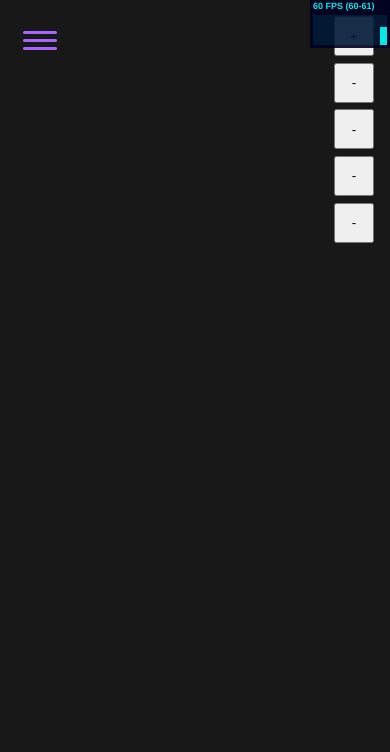
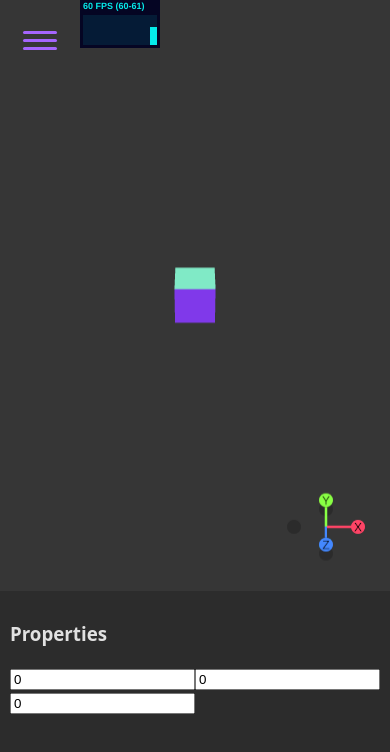
Before and after one commit to Samuel-KW/VanPoint, a website built with Vite: page index.html in a window 390 px wide. Built offline with nearby package versions, Linux system fonts and the light colour scheme.

Commit message:
feat: improved responsive ui

```diff
--- a/index.html
+++ b/index.html
@@ -10,6 +10,12 @@
 </head>
 
 <body>
+
+	<div id="load-container">
+		<h3 id="load-header"></h3>
+		<h4 id="load-details"></h4>
+		<progress id="load-progress" value="0"></progress>
+	</div>
 
 	<div id="start-overlay" style="display: none;">
 		<label id="drop-zone">
@@ -40,13 +46,7 @@
 
 		<div class="interface">
 			<div id="viewport">
-				<div id="widgets">
-					<button id="axisGizmo">+</button>
-					<button>-</button>
-					<button>-</button>
-					<button>-</button>
-					<button>-</button>
-				</div>
+				<div id="widgets"></div>
 				<div id="render-area"></div>
 			</div>
 			<div id="property-panel">
--- a/src/addons/geometry/GeometryAddon.ts
+++ b/src/addons/geometry/GeometryAddon.ts
@@ -11,7 +11,7 @@ export class GeometryAddon extends Addon {
 	private properties?: HTMLDivElement;
 	private hidden = false;
 
-	async onRegister(ctx: AddonContext) {
+	async onRegister(_: AddonContext) {
 		const geometry = new THREE.BoxGeometry(1, 1, 1);
 		const material = new THREE.MeshPhongMaterial({
 			color: 0x00ffff,
--- a/src/addons/viewport/ViewportAddon.ts
+++ b/src/addons/viewport/ViewportAddon.ts
@@ -18,7 +18,7 @@ export class ViewportAddon extends Addon {
 	ambientLight?: THREE.AmbientLight;
 	directionalLight?: THREE.DirectionalLight;
 
-	ui?: { [key: string]: HTMLElement };
+	resizeObserver?: ResizeObserver;
 	styles: CSSStyleDeclaration = getComputedStyle(document.documentElement);
 	enabled = false;
 	debug = false;
@@ -26,13 +26,21 @@ export class ViewportAddon extends Addon {
 	async onRegister(ctx: AddonContext) {
 		if (ctx.debug) {
 			this.stats = new Stats();
-			this.stats.dom.style = "position:absolute;cursor:pointer;opacity:0.9;top:0;right:0;"
+			this.stats.dom.style = "position:absolute;cursor:pointer;opacity:0.9;top:0;left:5em;"
 			this.debug = true;
 		}
 
-		this.ui = ctx.ui;
-		const width = window.innerWidth - this.ui.propertyPanel.offsetWidth;
-		const height = window.innerHeight - this.ui.toolbar.offsetHeight;
+		this.resizeObserver = new ResizeObserver(entries => {
+			const entry = entries[0];
+			const width = entry.contentRect.width;
+			const height = entry.contentRect.height;
+			ctx.viewport.renderer.setSize(width, height);
+			ctx.viewport.camera.aspect = width / height;
+			ctx.viewport.camera.updateProjectionMatrix();
+		});
+
+		const width = ctx.ui.viewport.offsetWidth;
+		const height = ctx.ui.viewport.offsetHeight;
 
 		this.scene = ctx.viewport.scene;
 		this.scene.background = new THREE.Color(this.styles.getPropertyValue("--bg-color-3"));
@@ -61,7 +69,7 @@ export class ViewportAddon extends Addon {
 	}
 
 	async onEnable(ctx: AddonContext) {
-		if (!this.scene || !this.camera || !this.renderer || !this.controls || !this.helper || !this.ambientLight || !this.directionalLight) {
+		if (!this.scene || !this.camera || !this.renderer || !this.controls || !this.helper || !this.ambientLight || !this.directionalLight || !this.resizeObserver) {
 			return;
 		}
 
@@ -70,20 +78,19 @@ export class ViewportAddon extends Addon {
 			this.debug = true;
 		}
 
-		window.addEventListener("resize", () => this.onResize());
+		this.resizeObserver.observe(ctx.ui.viewport);
 
 		this.scene.add(this.ambientLight);
 		this.scene.add(this.directionalLight);
 
 		ctx.ui.renderArea.appendChild(this.renderer.domElement);
 
-		this.ui = ctx.ui;
 		this.enabled = true;
 		this.animate();
 	}
 
 	async onDisable(ctx: AddonContext) {
-		if (!this.scene || !this.camera || !this.renderer || !this.ambientLight || !this.directionalLight) {
+		if (!this.scene || !this.camera || !this.renderer || !this.ambientLight || !this.directionalLight || !this.resizeObserver) {
 			return;
 		}
 
@@ -93,23 +100,23 @@ export class ViewportAddon extends Addon {
 			ctx.ui.renderArea.removeChild(this.stats.dom);
 		}
 
-		window.removeEventListener("resize", () => this.onResize());
+		this.resizeObserver.unobserve(ctx.ui.viewport);
 
 		this.scene.remove(this.ambientLight);
 		this.scene.remove(this.directionalLight);
 
 		ctx.ui.renderArea.removeChild(this.renderer.domElement);
 		this.enabled = false;
-		this.viewport = undefined;
 	}
 
 	async onDestroy(_: AddonContext) {
-		if (!this.scene || !this.camera || !this.renderer || !this.controls || !this.helper || !this.ambientLight || !this.directionalLight) {
+		if (!this.scene || !this.camera || !this.renderer || !this.controls || !this.helper || !this.ambientLight || !this.directionalLight || !this.resizeObserver) {
 			return;
 		}
 		this.enabled = false;
 		alert("Warning: You have removed the core viewport addon. This may cause issues with the application.");
 
+		this.resizeObserver.disconnect();
 		this.scene.clear();
 		this.renderer.dispose();
 		this.ambientLight.dispose();
@@ -117,6 +124,7 @@ export class ViewportAddon extends Addon {
 		this.controls.dispose();
 		this.helper.dispose();
 
+		this.resizeObserver = undefined;
 		this.scene = undefined;
 		this.camera = undefined;
 		this.renderer = undefined;
@@ -125,22 +133,10 @@ export class ViewportAddon extends Addon {
 		this.stats = undefined;
 		this.ambientLight = undefined;
 		this.directionalLight = undefined;
-		this.ui = undefined;
 	}
 
 	exports() {
 		return {};
-	}
-
-	onResize() {
-		if (!this.camera || !this.renderer || !this.ui) {
-			return
-		}
-		const width = window.innerWidth - this.ui.propertyPanel.offsetWidth;
-		const height = window.innerHeight - this.ui.toolbar.offsetHeight;
-		this.camera.aspect = width / height;
-		this.camera.updateProjectionMatrix()
-		this.renderer.setSize(width, height);
 	}
 
 	animate() {
--- a/src/ui/components/addonLoaderScreen/loader.css
+++ b/src/ui/components/addonLoaderScreen/loader.css
@@ -1,4 +1,4 @@
-.load-container {
+#load-container {
 	display: flex;
 	flex-direction: column;
 	justify-content: center;
--- a/src/ui/components/addonLoaderScreen/loader.ts
+++ b/src/ui/components/addonLoaderScreen/loader.ts
@@ -11,20 +11,12 @@ interface AddonMap {
 
 // Register and enable all addons
 export async function loadInitialAddons(manager: AddonManager, addons: AddonMap, debug = false) {
-
-	const container = document.createElement("div");
-	const progressHeader = document.createElement("h3");
-	const progressDetails = document.createElement("h4")
-	const progressBar = document.createElement("progress");
-
-	container.classList.add("load-container");
-	container.appendChild(progressHeader);
-	container.appendChild(progressDetails);
-	container.appendChild(progressBar);
-	document.body.appendChild(container);
+	const container = document.getElementById("load-container") as HTMLDivElement;
+	const progressHeader = document.getElementById("load-header") as HTMLHeadingElement;
+	const progressDetails = document.getElementById("load-details") as HTMLHeadingElement;
+	const progressBar = document.getElementById("load-progress") as HTMLProgressElement;
 
 	// Each addon has register and enable operations
-	progressBar.value = 0;
 	progressBar.max = Object.values(addons)
 		.reduce((sum, array) => sum + array.length, 0) * 2;
 
--- a/src/ui/components/interface/interface.css
+++ b/src/ui/components/interface/interface.css
@@ -16,11 +16,20 @@
 		position: relative;
 		flex-grow: 1;
 		height: 100%;
+
+		#render-area {
+			position: absolute;
+			z-index: 5;
+		}
 	}
 }
 
 @media only screen and (max-width: 600px) {
 	.interface {
 		flex-direction: column;
+
+		#viewport {
+			max-height: 70%;
+		}
 	}
 }
--- a/src/ui/components/propertyMenu/property.css
+++ b/src/ui/components/propertyMenu/property.css
@@ -1,6 +1,6 @@
 #property-panel {
 	display: inline-block;
-	max-width: 35%;
+	width: 30%;
 	height: 100%;
 	background-color: var(--bg-color-4);
 	overflow: hidden;
--- a/src/ui/components/widgets/widgets.css
+++ b/src/ui/components/widgets/widgets.css
@@ -4,6 +4,7 @@
 	position: absolute;
 	top: 1em;
 	left: 1em;
+	z-index: 10;
 
 	button {
 		width: 40px;
```
